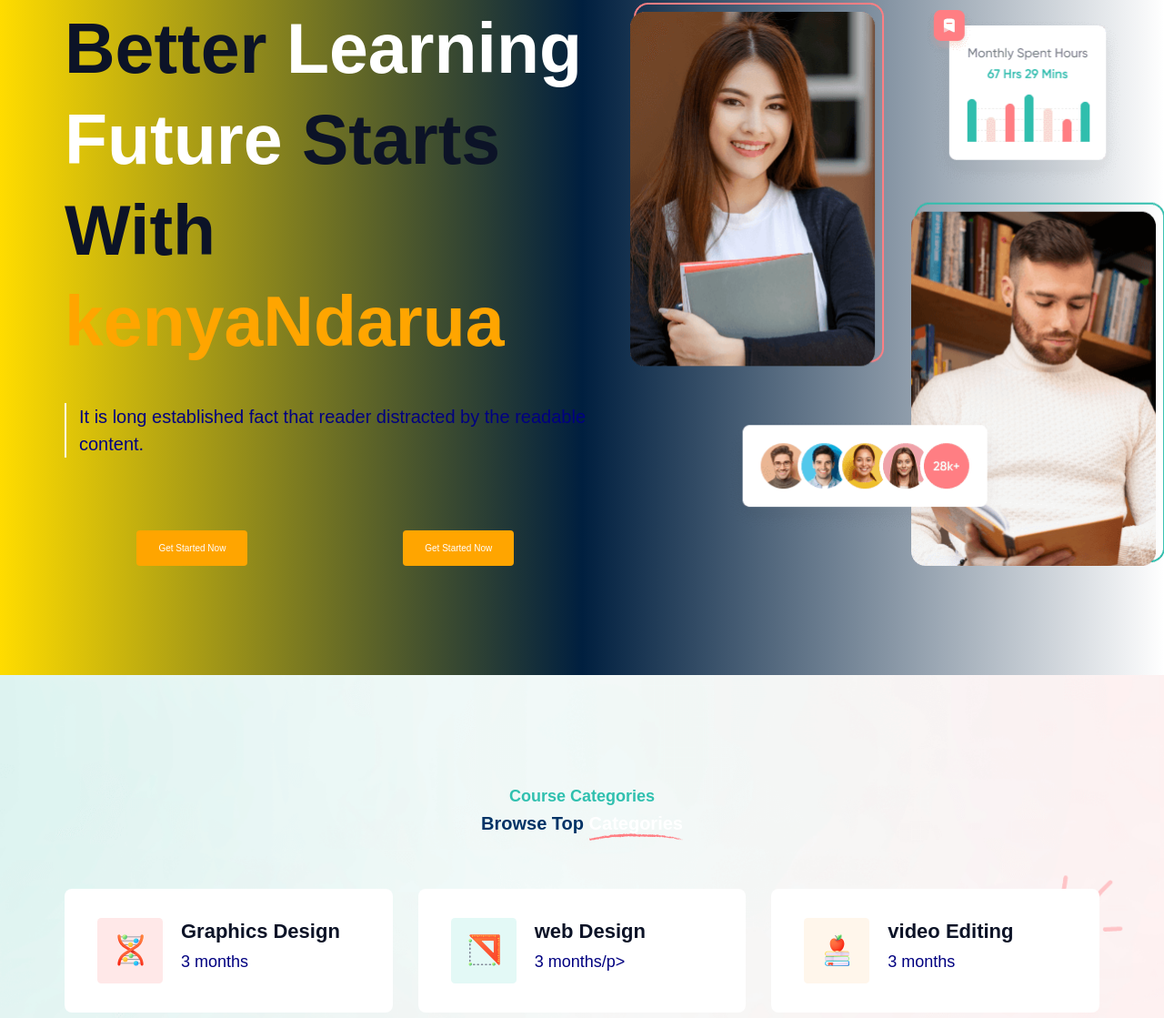
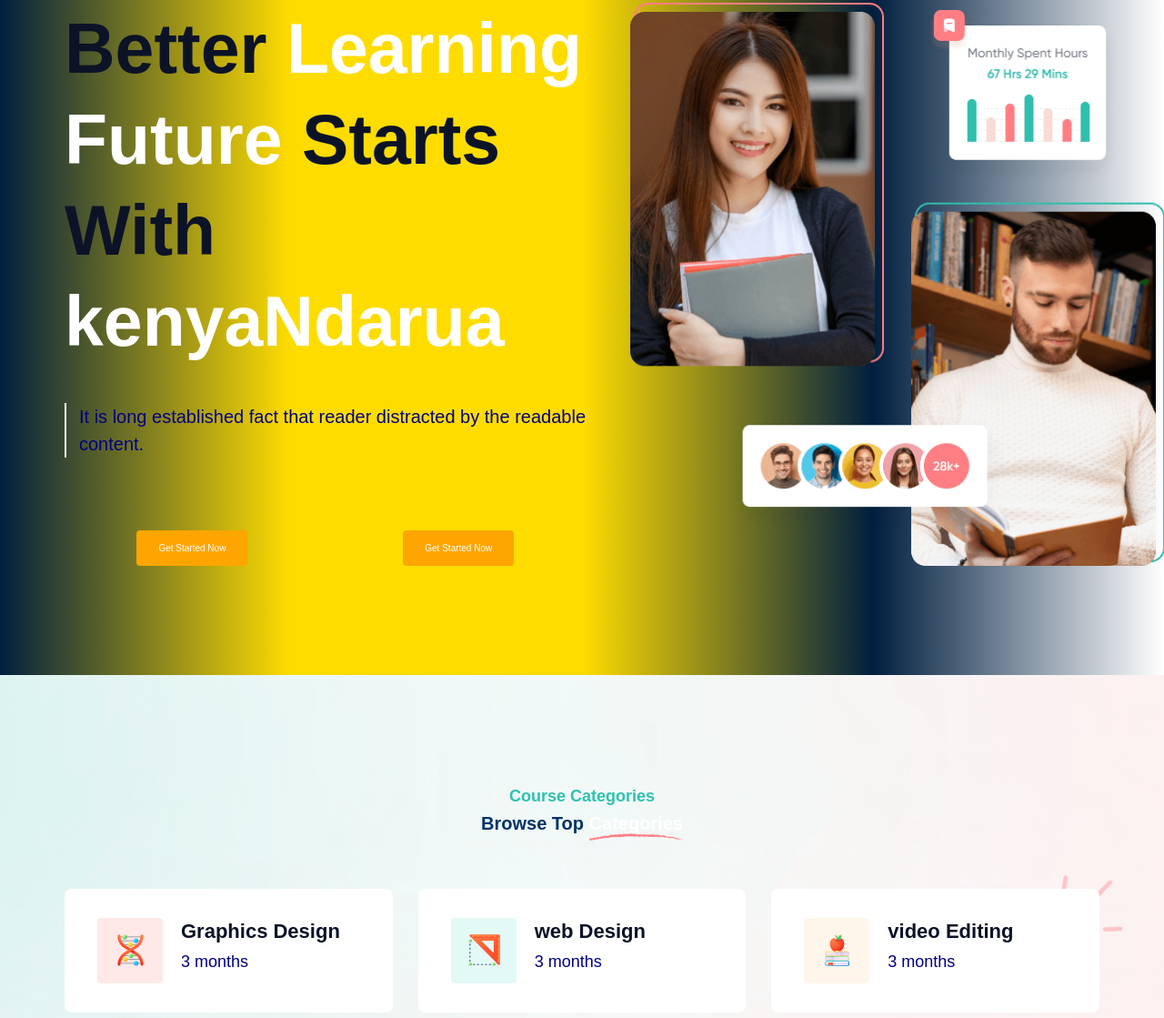
Before and after one commit to Peshmoh/kenyaNdarua-institute, a plain HTML site: page index.html in a window 1280 px wide. Shown: the part 213-1332 px from the top of the page at 91% size. Drawn offline with nearby package versions, Linux system fonts and the light colour scheme.

Commit message:
changed the appearance of background color

```diff
--- a/index.html
+++ b/index.html
@@ -118,14 +118,14 @@
       -->
 
       <section class="section hero has-bg-image" aria-labelledby="hero-label"
-        style="background: linear-gradient(to right, #ffdc00, #001f3f, #ffffff);
+        style="background: linear-gradient(to right, #001f3f,#ffdc00, #ffdc00,#001f3f, #ffffff);
 ">
         <div class="container">
 
           <div class="hero-content">
 
             <h1 class="headline-lg" id="hero-label">
-              Better <span class="span">Learning Future</span> Starts With <span style="color: orange;">kenyaNdarua</span>
+              Better <span class="span">Learning Future</span> Starts With <span style="color: white;">kenyaNdarua</span>
             </h1>
 
             <p class="title-md has-before">
@@ -197,7 +197,7 @@
                 <div>
                   <h3 class="title-lg">web Design</h3>
 
-                  <p class="title-sm">3 months/p>
+                  <p class="title-sm">3 months
                 </div>
 
                 <a href="#" class="layer-link" aria-label="UI/UX Design Category"></a>
@@ -754,7 +754,7 @@
     - #FOOTER
   -->
 
-  <footer class="footer has-bg-image" style="background: linear-gradient(to right, #ffdc00, #001f3f, #ffffff)">
+  <footer class="footer has-bg-image" style="background: linear-gradient(to right,#001f3f, #ffdc00, #001f3f)">
 
     <div class="section footer-top">
       <div class="container">
@@ -909,7 +909,7 @@
     <div class="footer-bottom">
       <div class="container">
 
-        <p class="copyright">
+        <p class="copyright" style="color: #ffffff;">
           © Copyright 2024 | kenyaNdarua Template | All Rights Reserved by peshmoh
         </p>
 
```
